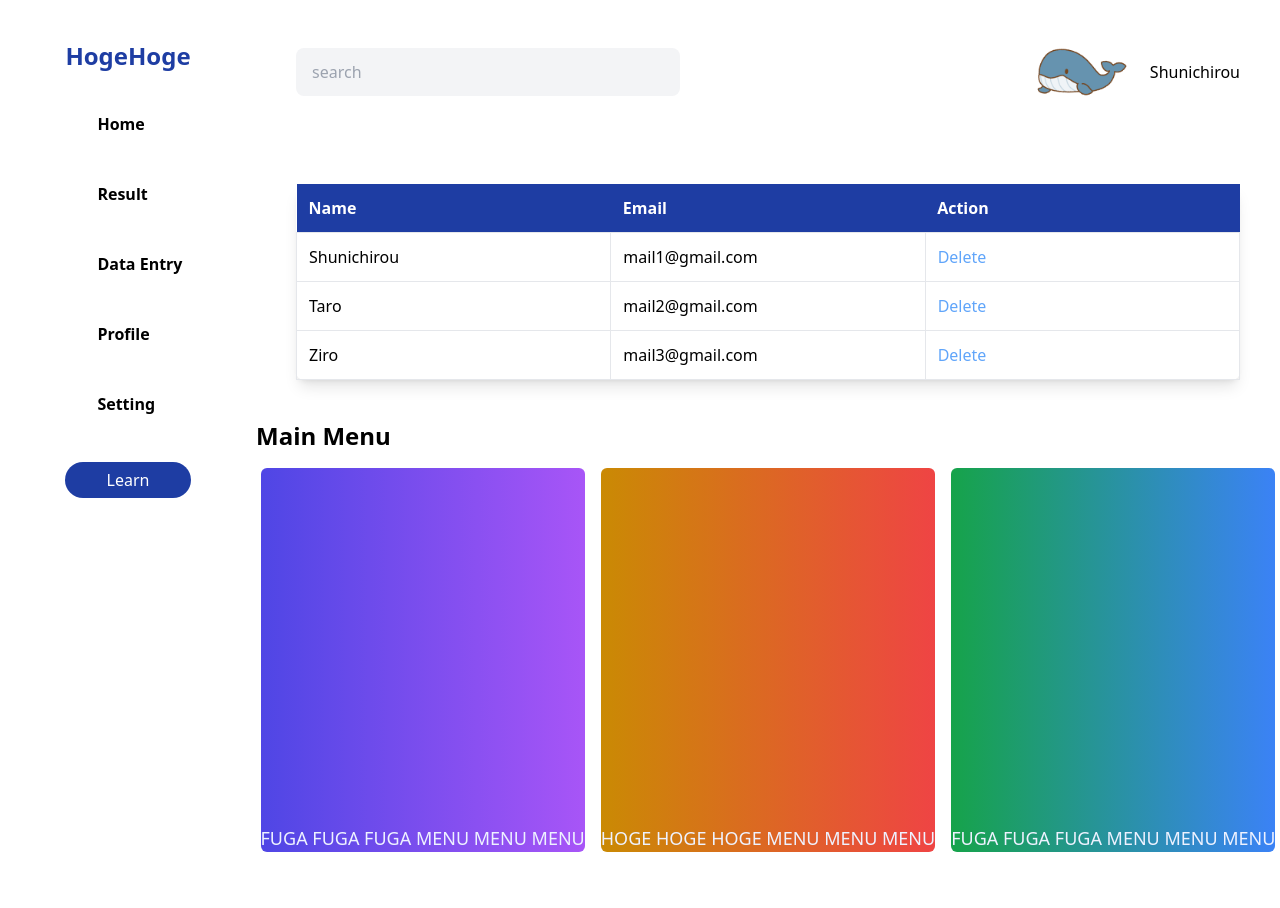
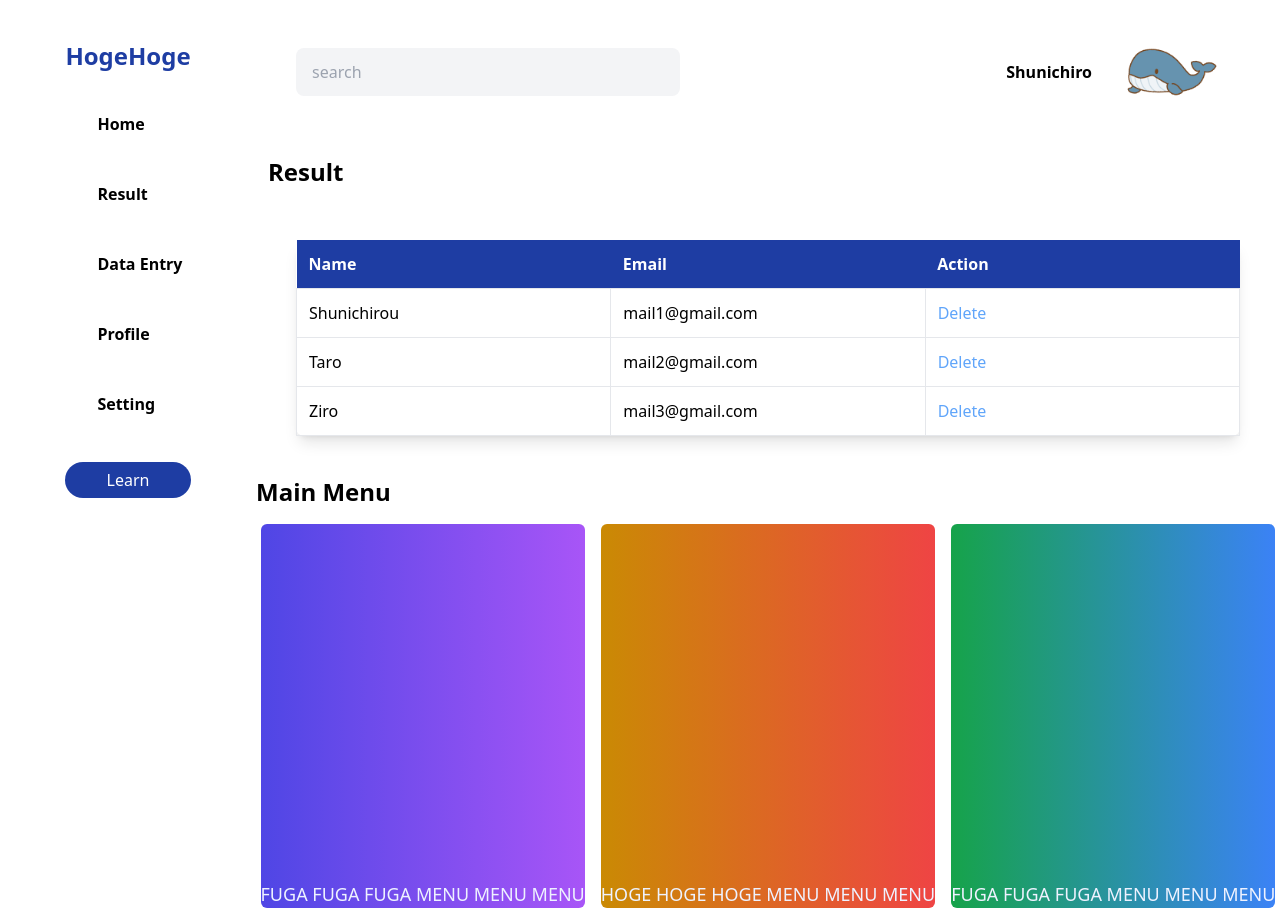
Before and after one commit to ShunichirouKamino/next-sandbox, a Next.js app: page / in a window 1280 px wide. Before the commit the page ends 852 px from the top, so only its background shows below. Built offline with nearby package versions, Linux system fonts and the light colour scheme; some icons are missing.

Commit message:
CSVからデータ抜いてくるところまで

```diff
--- a/src/components/Header/index.tsx
+++ b/src/components/Header/index.tsx
@@ -1,6 +1,7 @@
 import SearchLink from "../icons/SearchLink";
 import ImageContainer from "../ImageContainer";
 import SearchBox from "../SearchBox";
+import SimpleText from "../SimpleText";
 
 export type HeaderProps = {};
 
@@ -10,10 +11,14 @@ const Header: React.FC<HeaderProps> = () => {
       <nav className="flex justify-between items-center px-10 bg-white py-6">
         <SearchBox></SearchBox>
         <div className="flex items-center">
+          <SimpleText
+            text="Shunichiro"
+            align="text-center"
+            style="font-bold"
+          ></SimpleText>
           <div className="px-5">
             <ImageContainer size="h-24" alt="no-image" />
           </div>
-          <p>Shunichirou</p>
         </div>
       </nav>
     </>
--- a/src/components/TopPage/index.tsx
+++ b/src/components/ReesultPage/index.tsx
@@ -1,14 +1,27 @@
+import { getData } from "../../lib/csvData";
 import Header from "../Header";
 import ImageContainer from "../ImageContainer";
 import SideBar from "../SideBar";
-import Table, { Column } from "../Table";
+import SimpleText from "../SimpleText";
+import Table, { Column, TableProps } from "../Table";
 import Body from "./Body/Body";
 
-export type TopPageProps = {
-  text: string;
+type Result = {
+  userA;
+  userB;
+  userC;
+  userD;
+  userE;
+  userF;
 };
 
-const TopPage: React.FC<TopPageProps> = ({ text }) => {
+export type ResultPageProps = {
+  resultData: TableProps<Result>;
+};
+
+const ResultPage: React.FC<ResultPageProps> = ({ resultData }) => {
+  console.log(resultData.columns);
+  console.log(resultData.rawdata);
   const columns = [
     { label: "Name", size: "w-1/3" },
     { label: "Email", size: "w-1/3" },
@@ -19,8 +32,6 @@ const TopPage: React.FC<TopPageProps> = ({ text }) => {
         "text-blue-400 hover:text-[#1e3da3] hover:font-medium cursor-pointer",
     },
   ];
-
-  const styles = [];
 
   const rawData = [
     { name: "Shunichirou", email: "mail1@gmail.com", action: "Delete" },
@@ -34,6 +45,12 @@ const TopPage: React.FC<TopPageProps> = ({ text }) => {
         <SideBar></SideBar>
         <main className=" min-h-screen w-full">
           <Header></Header>
+          <SimpleText
+            text="Result"
+            align="text-left"
+            style="font-bold"
+            size="text-2xl"
+          ></SimpleText>
           <Table columns={columns} rawdata={rawData}></Table>
           <Body></Body>
         </main>
@@ -42,4 +59,4 @@ const TopPage: React.FC<TopPageProps> = ({ text }) => {
   );
 };
 
-export default TopPage;
+export default ResultPage;
--- a/src/components/SimpleText/index.tsx
+++ b/src/components/SimpleText/index.tsx
@@ -2,17 +2,19 @@ export type SimpleTextProps = {
   text: string;
   align: "text-left" | "text-center" | "text-right" | "text-justify";
   size?: "text-xs" | "text-base" | "text-2xl" | "text-5xl";
+  style?: "font-bold";
 };
 
 const SimpleText: React.FC<SimpleTextProps> = ({
   text,
   align,
   size = "text-base",
+  style,
 }) => {
   const padding = "p-3";
   return (
     <>
-      <div className={`${align} ${size} ${padding}`}>{text}</div>
+      <div className={`${align} ${size} ${padding} ${style}`}>{text}</div>
     </>
   );
 };
--- a/src/components/Table/index.tsx
+++ b/src/components/Table/index.tsx
@@ -16,7 +16,6 @@ export type TableProps<R> = {
 export type styles = {};
 
 function Table<R>({ columns, rawdata }: TableProps<R>): JSX.Element {
-  console.log(rawdata[0][`${columns[0].label.toLowerCase()}`]);
   return (
     <>
       <div className="p-10">
--- a/src/lib/csvData.tsx
+++ b/src/lib/csvData.tsx
@@ -1,7 +1,7 @@
 import fs from "fs";
 import path from "path";
 
-const csvDataDirectory = path.join(process.cwd(), "data/");
+const csvDataDirectory = path.join(process.cwd(), "/src/data/");
 
 export type resultType = {
   members: string[];
@@ -15,12 +15,11 @@ export type resultType = {
  */
 export const getData = (): resultType => {
   const fileName = csvDataDirectory + "majan.csv";
+  console.log("file input dir: " + fileName);
   const data = fs.readFileSync(fileName, "utf8");
   const records = parseCSV(data);
   const members = records.slice(0, 1).flat();
   const results = records.slice(1);
-  console.log(members);
-  console.log(results);
   return {
     members,
     results,
--- a/src/pages/index.tsx
+++ b/src/pages/index.tsx
@@ -1,10 +1,7 @@
-import { getSortedPostsData } from "../lib/posts";
-import { GetServerSideProps, NextPage } from "next";
-import TopPage from "../components/TopPage";
-import Table from "../components/Table";
-import Header from "../components/Header";
-import SideBar from "../components/SideBar";
-import Body from "../components/TopPage/Body/Body";
+import { GetStaticProps } from "next";
+import ResultPage from "../components/ReesultPage";
+import TopPage from "../components/ReesultPage";
+import { getData } from "../lib/csvData";
 
 /**
  * Homeページ表示用SSGファンクション
@@ -12,10 +9,15 @@ import Body from "../components/TopPage/Body/Body";
  * @param allPostsData ブログ記事リスト
  * @returns Homeページの{@link JSX.Element}
  */
-const Home = (): JSX.Element => {
+const Home = ({ result }): JSX.Element => {
   return (
     <>
-      <TopPage text={""}></TopPage>
+      <ResultPage
+        resultData={{
+          columns: result.members,
+          rawdata: result.results,
+        }}
+      ></ResultPage>
     </>
     // <Layout home>
     //   <Head>
@@ -41,4 +43,18 @@ const Home = (): JSX.Element => {
   );
 };
 
+/**
+ * {@linkcode Home}ページSSGへの値取得用のファンクション
+ *
+ * @returns homeに表示するブログ記事リスト
+ */
+export const getStaticProps: GetStaticProps = async () => {
+  const result = getData();
+  return {
+    props: {
+      result,
+    },
+  };
+};
+
 export default Home;
--- a/src/pages/result/index.tsx
+++ b/src/pages/result/index.tsx
@@ -10,7 +10,6 @@ import { getData } from "../../lib/csvData";
 type Props = InferGetStaticPropsType<typeof getStaticProps>;
 
 const Result: NextPage<Props> = ({ resultData }: Props): JSX.Element => {
-  console.log(resultData.members);
   return <Head>{resultData.members}</Head>;
 };
 
```
Also changed, not shown: src/components/ReesultPage/Body/Body.tsx (renamed from src/components/TopPage/Body/Body.tsx), src/data/majan.csv.
